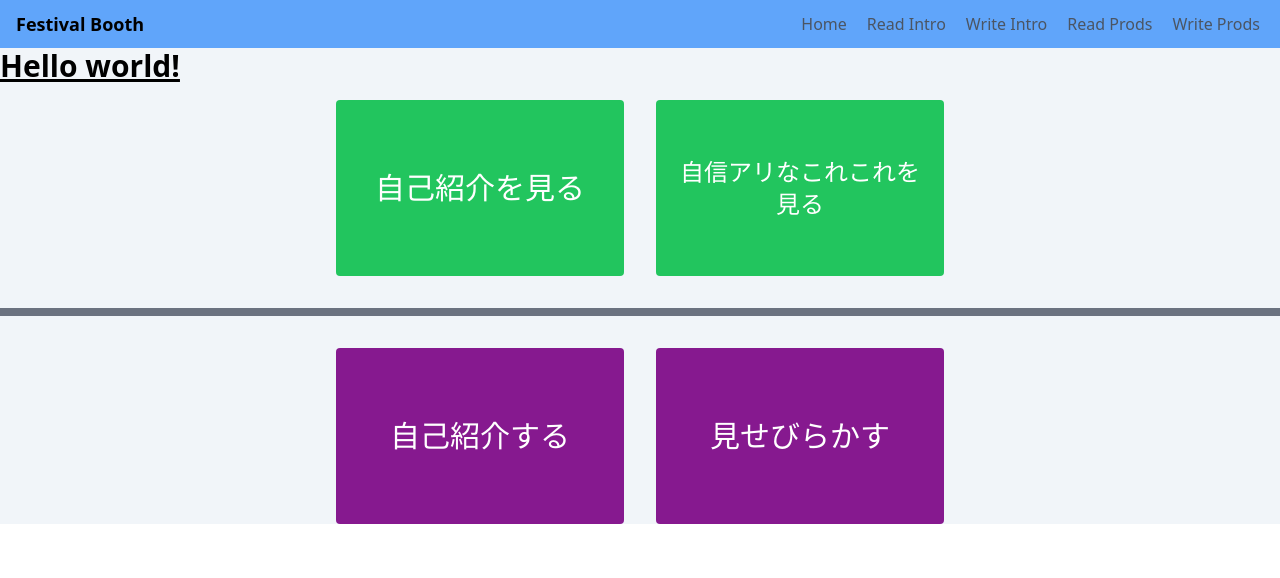
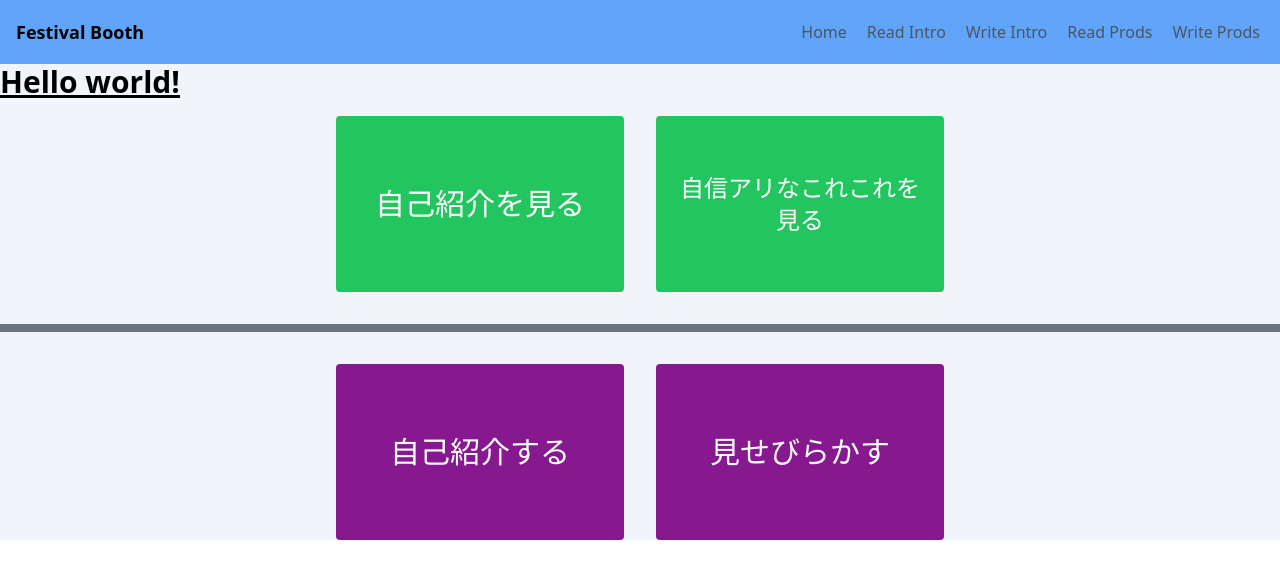
Before and after one commit to YKhm20020/Frontend-Festival-Booth, a React (Vite) app: page / in a window 1280 px wide. Shown: the top 578 px of the page. Built offline with nearby package versions, Linux system fonts and the light colour scheme.

Commit message:
update: ヘッダーが一部のウインドウサイズに対応していなかったため、レスポンシブデザインを調整

```diff
--- a/src/components/Header/Header.tsx
+++ b/src/components/Header/Header.tsx
@@ -3,11 +3,11 @@ import { NavLink } from './_components/NavLink';
 
 export const Header: React.FC = () => {
 	return (
-		<header className='bg-blue-400 flex w-screen h-auto md:h-12'>
+		<header className='bg-blue-400 flex w-screen h-auto my-auto md:h-16 md:py-2'>
 			<div className='container items-center my-auto ml-4 text-lg font-bold'>
 				Festival Booth
 			</div>
-			<div className='container mx-auto my-auto flex flex-wrap flex-col md:flex-row items-center'>
+			<div className='container mx-auto flex flex-col md:flex-row items-center'>
 				<nav className='ml-auto flex flex-wrap items-center justify-center '>
 					<NavLink toLink='/'>Home</NavLink>
 					<NavLink toLink='/read-introduction'>Read Intro</NavLink>
```
